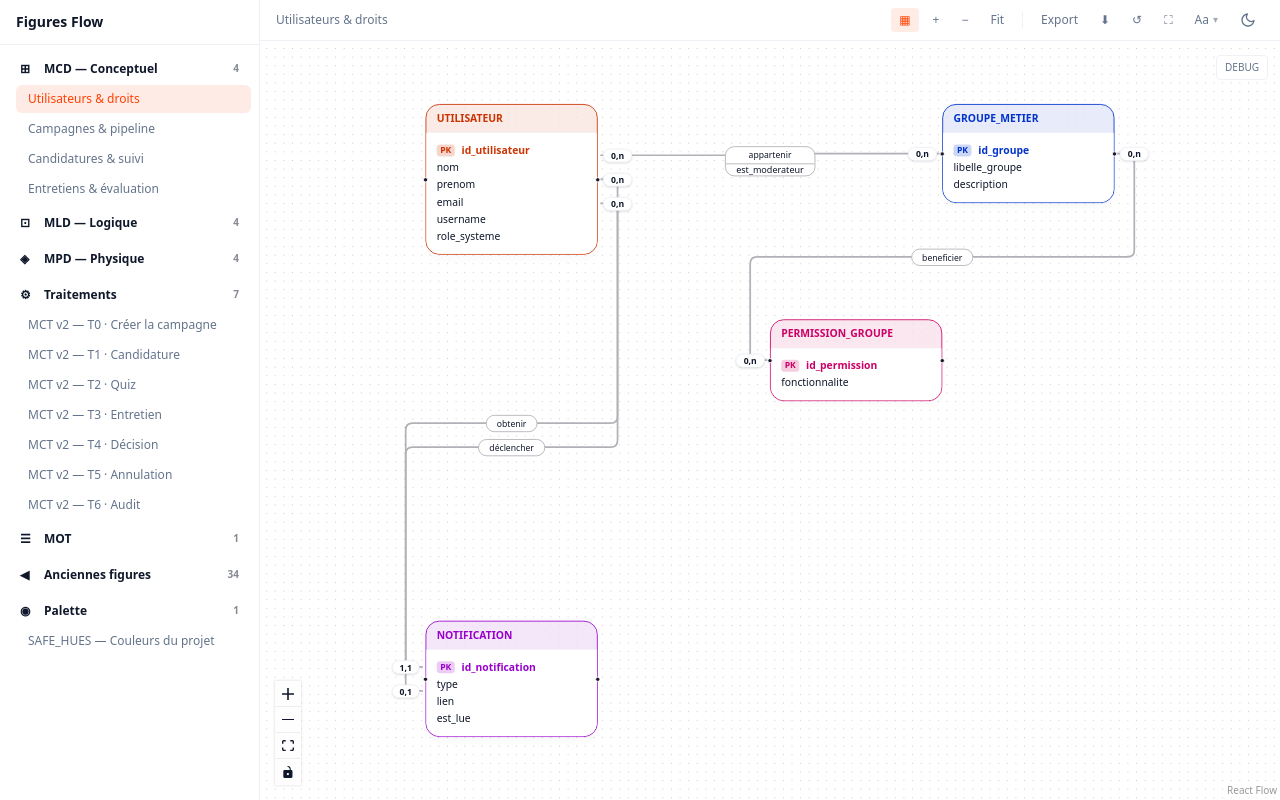
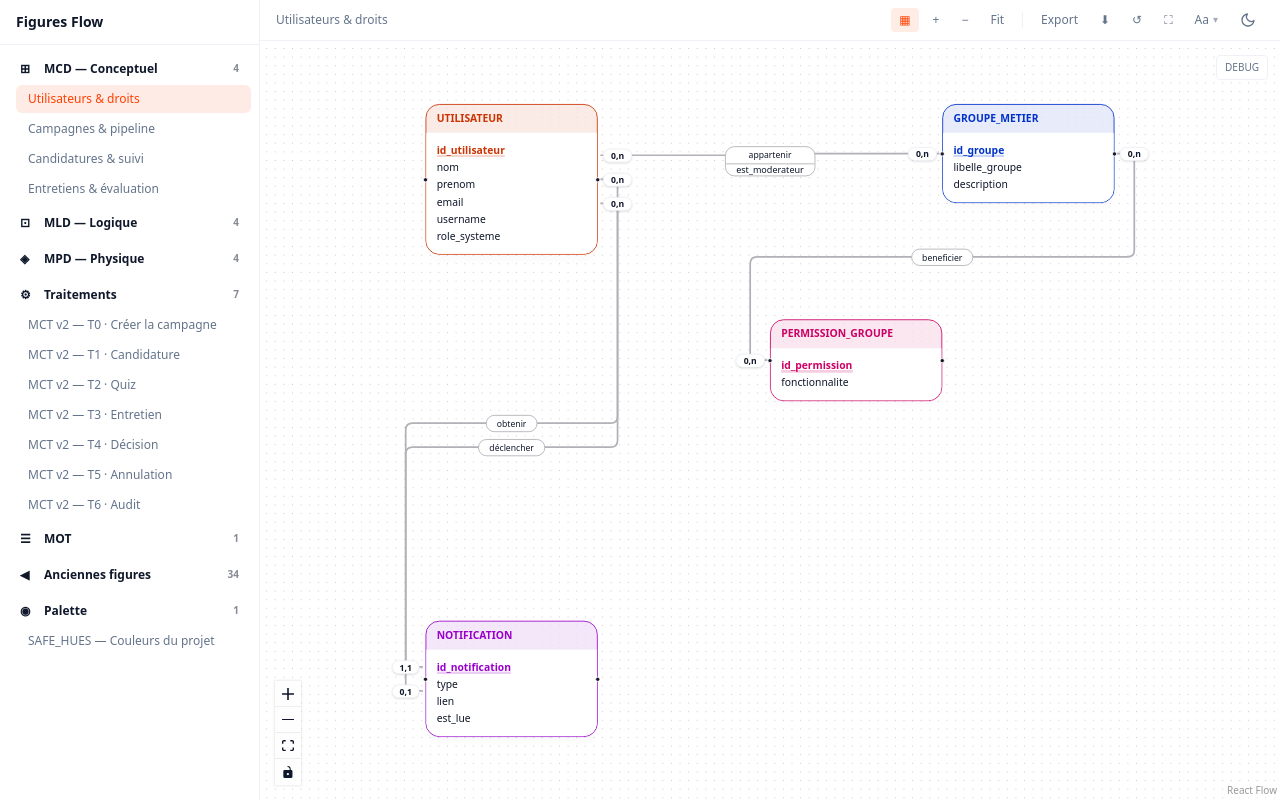
Before and after one commit to doucie/synelia_quizapp, a React (Vite) app in the folder z_mémoire/figures_flow/: page / in a window 1280 px wide. Built offline with nearby package versions, Linux system fonts and the light colour scheme; a web font is replaced by a local one.

Commit message:
fix(mcd): identifiants soulignes sans badge PK (Merise pure)

```diff
--- a/z_mémoire/figures_flow/src/components/Nodes/EntityNode.tsx
+++ b/z_mémoire/figures_flow/src/components/Nodes/EntityNode.tsx
@@ -38,7 +38,7 @@ export default function EntityNode({ data }: NodeProps<EntityNodeData>) {
       <div className="bg-background relative flex flex-col gap-1 rounded-b-2xl p-3">
         {attributes.map((attr, i) => (
           <div key={i} className="flex items-center gap-2 text-xs">
-            {attr.isPK && (
+            {attr.isPK && (variant === 'mld' || variant === 'mpd') && (
               <span
                 className="rounded px-1 text-[10px] font-bold"
                 style={color ? { backgroundColor: hsla(color, 0.2), color } : undefined}
@@ -46,7 +46,7 @@ export default function EntityNode({ data }: NodeProps<EntityNodeData>) {
                 PK
               </span>
             )}
-            {attr.isFK && (
+            {attr.isFK && (variant === 'mld' || variant === 'mpd') && (
               <span
                 className="rounded px-1 text-[10px] font-bold"
                 style={color ? { backgroundColor: hsla(color, 0.2), color } : undefined}
@@ -56,7 +56,13 @@ export default function EntityNode({ data }: NodeProps<EntityNodeData>) {
             )}
             <span
               className={clsx((attr.isPK || attr.isFK) && 'font-bold', 'text-foreground')}
-              style={color && (attr.isPK || attr.isFK) ? { color } : undefined}
+              style={
+                color && attr.isPK && variant === 'mcd'
+                  ? { color, boxShadow: `inset 0px -3px 0px ${hsla(color, 0.2)}` }
+                  : color && (attr.isPK || attr.isFK)
+                    ? { color }
+                    : undefined
+              }
             >
               {attr.name}
             </span>
```
